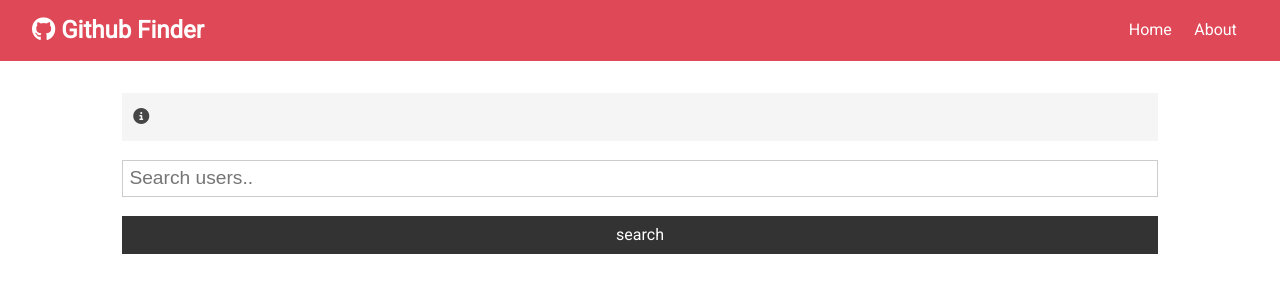
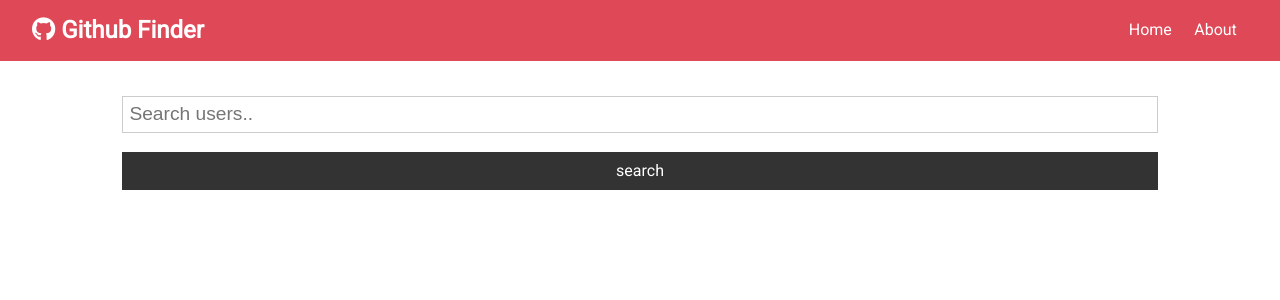
Before and after one commit to arsala1995/Github-Finder, a React (Create React App) app: page / in a window 1280 px wide. Shown: the top 300 px of the page. Built offline with nearby package versions, Linux system fonts and the light colour scheme.

Commit message:
changing to usestate hooks and fixing some bugs

```diff
--- a/src/App.js
+++ b/src/App.js
@@ -9,6 +9,7 @@ import './App.css';
 import About from "./components/pages/About"
 import axios from 'axios'
 
+
 const App = () => {
 
   //initial states for users and loading
@@ -16,7 +17,7 @@ const App = () => {
   const [user, setUser] = useState({});
   const [repos, setRepos] = useState([]);
   const [loading, setLoading] = useState(false);
-  const [alert, setAlert] = useState(false);
+  const [alert, setAlert] = useState(null);
 
   //search github users function that is passed to search file as props
   const searchUsers = async (text) => {
@@ -60,7 +61,7 @@ const App = () => {
 
   // set alert if nothing is typed
   const showAlert = (msg, type) => {
-    setAlert({msg:msg, type:type})
+    setAlert({ msg, type})
     // Timeout to remove alert message after five seconds
     setTimeout(() => setAlert(null), 5000);
   }
--- a/src/components/layout/Alert.js
+++ b/src/components/layout/Alert.js
@@ -3,7 +3,6 @@ import React from 'react'
 const Alert = ({ alert }) => {
   return (
    alert !== null && (
-
     <div className={`alert alert-${alert.type}`}>
       <i className='fas fa-info-circle' /> {alert.msg}
     </div>
```
Also changed, not shown: 1 other file (tests, documents, lock files or other folders).
